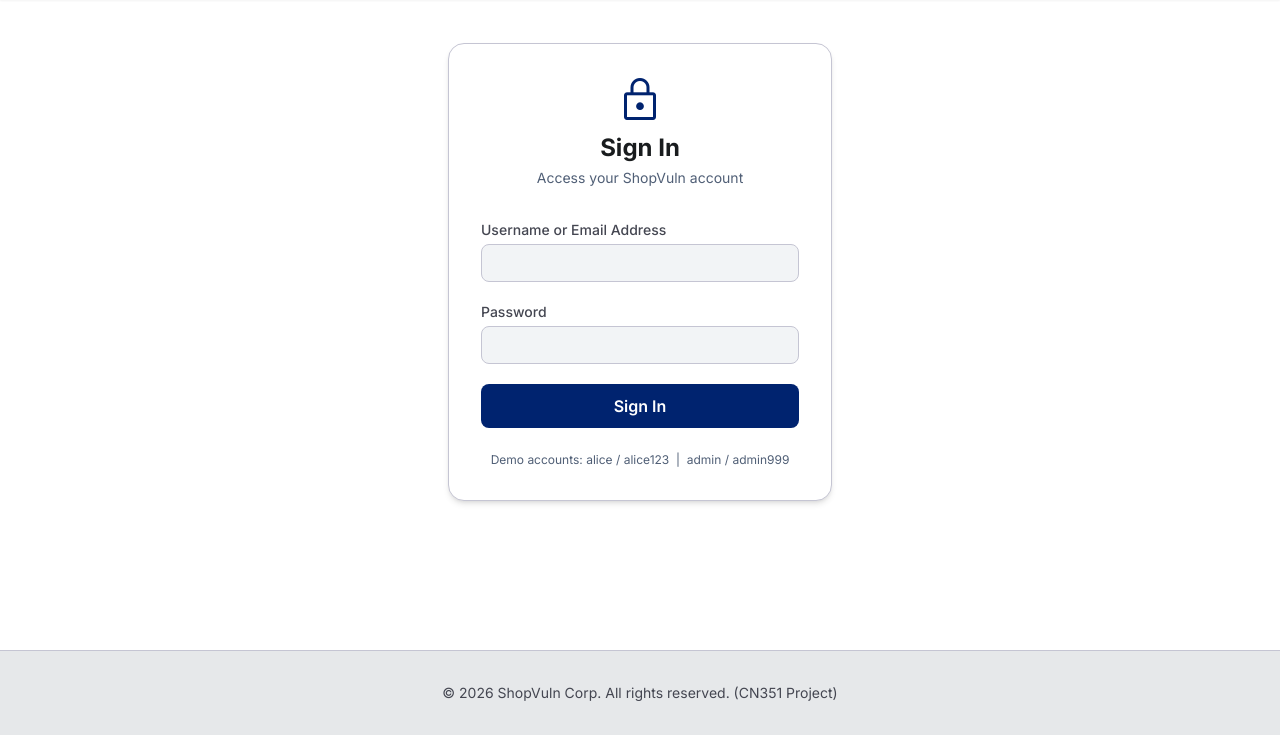
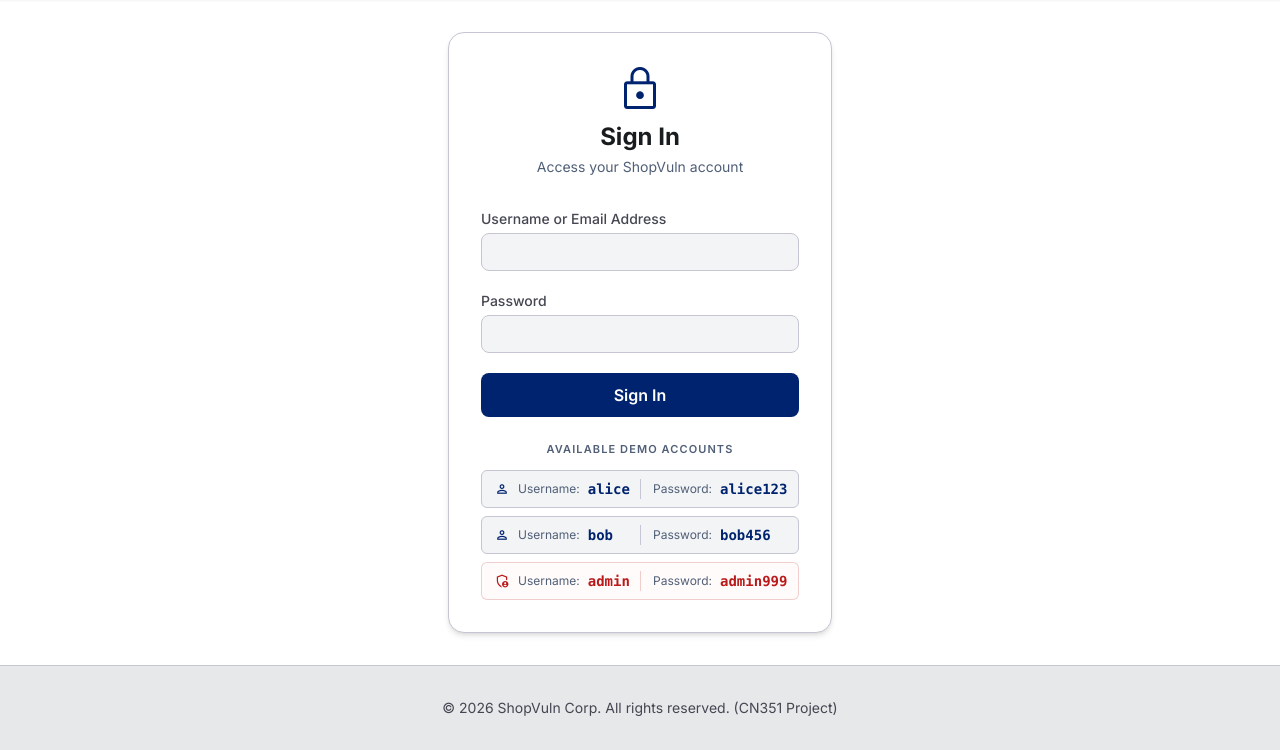
Before and after one commit to 6610685387/vulnerable-ecommerce-app, a Flask app: page /login in a window 1280 px wide. Shown: the part 65-815 px from the top of the page. Run offline with Flask 3, Linux system fonts and the light colour scheme; some libraries are stand-ins or nearby versions.

Commit message:
change user account display format

```diff
--- a/app/templates/login.html
+++ b/app/templates/login.html
@@ -34,9 +34,48 @@
       </button>
     </form>
 
-    <p class="text-xs text-center text-secondary mt-6">
-      Demo accounts: alice / alice123 &nbsp;|&nbsp; admin / admin999
-    </p>
+    <div class="mt-6 flex flex-col items-center gap-3 w-full">
+      <p class="text-[11px] font-semibold text-secondary uppercase tracking-widest">Available Demo Accounts</p>
+
+      <div class="flex flex-col gap-2 w-full">
+        <div class="grid grid-cols-2 items-center bg-surface-container-low border border-outline-variant rounded-md px-3 py-2 text-sm w-full">
+          <div class="flex items-center gap-2">
+            <span class="material-symbols-outlined text-[16px] text-primary">person</span>
+            <span class="text-secondary text-xs">Username:</span>
+            <code class="font-bold text-primary">alice</code>
+          </div>
+          <div class="flex items-center gap-2 border-l border-outline-variant pl-3">
+            <span class="text-secondary text-xs">Password:</span>
+            <code class="font-bold text-primary">alice123</code>
+          </div>
+        </div>
+
+        <div class="grid grid-cols-2 items-center bg-surface-container-low border border-outline-variant rounded-md px-3 py-2 text-sm w-full">
+          <div class="flex items-center gap-2">
+            <span class="material-symbols-outlined text-[16px] text-primary">person</span>
+            <span class="text-secondary text-xs">Username:</span>
+            <code class="font-bold text-primary">bob</code>
+          </div>
+          <div class="flex items-center gap-2 border-l border-outline-variant pl-3">
+            <span class="text-secondary text-xs">Password:</span>
+            <code class="font-bold text-primary">bob456</code>
+          </div>
+        </div>
+
+        <div class="grid grid-cols-2 items-center bg-error-container/10 border border-error/20 rounded-md px-3 py-2 text-sm w-full">
+          <div class="flex items-center gap-2">
+            <span class="material-symbols-outlined text-[16px] text-error">admin_panel_settings</span>
+            <span class="text-secondary text-xs">Username:</span>
+            <code class="font-bold text-error">admin</code>
+          </div>
+          <div class="flex items-center gap-2 border-l border-error/20 pl-3">
+            <span class="text-secondary text-xs">Password:</span>
+            <code class="font-bold text-error">admin999</code>
+          </div>
+        </div>
+      </div>
+    </div>
+
   </div>
 </div>
 {% endblock %}
```
